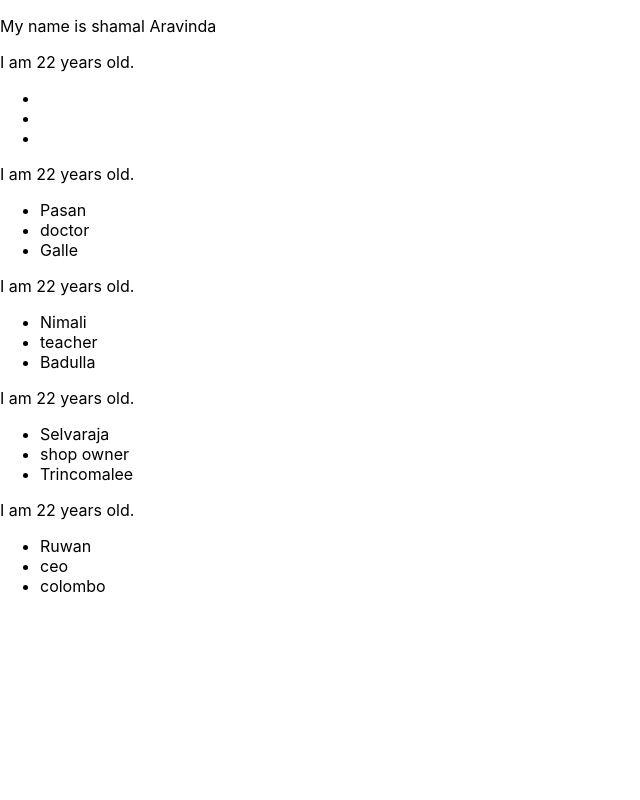
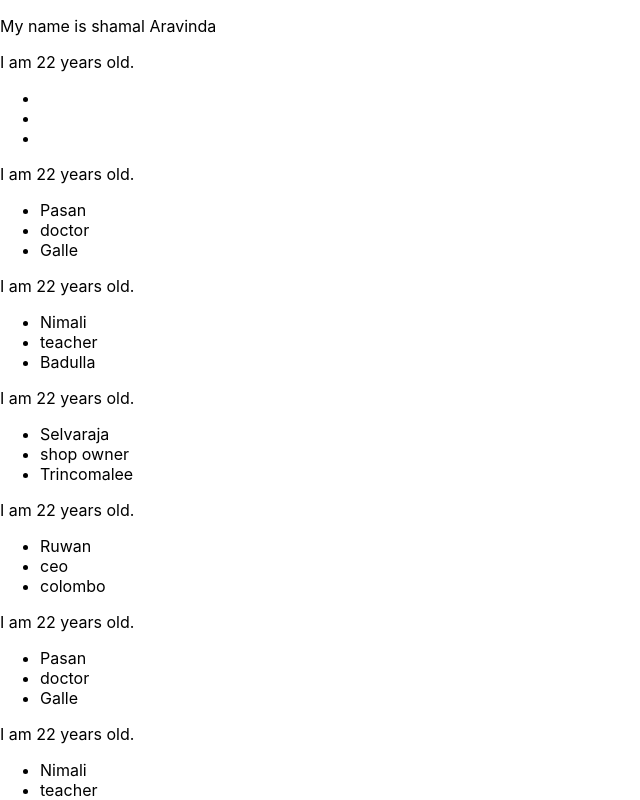
Before and after one commit to MiulesiKulasekara/My-React-Learning, a React (Create React App) app in the folder myreactapp/: page / in a window 1280 px wide. Shown: the top 800 px of the page, without its empty margins (0-640 px from the left). Built offline with nearby package versions, Linux system fonts and the light colour scheme.

Commit message:
Accessing data that in the different file

```diff
--- a/myreactapp/src/App.js
+++ b/myreactapp/src/App.js
@@ -1,50 +1,18 @@
 // import logo from "./logo.svg";
 // import "./App.css";
 
+import { Fragment } from "react";
 import Main from "./Components/Main";
+import { details } from "./Data/Data";
+import { details1 } from "./Data/Data";
+import { details2 } from "./Data/Data";
+// import { details3 } from "./Data/Data";
 
-const details = [
-  {
-    name: "Pasan",
-    position: "doctor",
-    city: "Galle",
-  },
-  {
-    name: "Nimali",
-    position: "teacher",
-    city: "Badulla",
-  },
-  {
-    name: "Selvaraja",
-    position: "shop owner",
-    city: "Trincomalee",
-  },
-  {
-    name: "Ruwan",
-    position: "ceo",
-    city: "colombo",
-  },
-];
-
-function App() {
+ //data access ==> method 3
+const NewBlock = () => {
   return (
-    //One jsx element is retured by return statemet. Multiple element can not be used. But inside one element , It is posible to use multiple elements.
-    // example :
-    // <div>
-    //   <h1></h1>
-    //   <img/>
-    // </div>
-
-    // <> </> ==> This is a react fragment. It is used to wrap multiple elements and make them appere as one
-
-    <div className="App">
-      <p>My name is shamal Aravinda</p>
-
-      <Main></Main>
-
-      {/* -----data accessing -> data in the same file----- */}
-
-      {details.map((element , index) => {
+    <Fragment>
+      {details2.map((element, index) => {
         return (
           <Main
             key={index}
@@ -54,6 +22,60 @@ function App() {
           />
         );
       })}
+    </Fragment>
+  );
+};
+//--------------------------------------------------------------------------------------------------------------------
+
+function App() {
+
+  //data access ==> method 2
+  const myDetails1 = details1?.map((element, index) => {
+    return (
+      <Main
+        key={index}
+        item1={element.name}
+        item2={element.position}
+        item3={element.city}
+      />
+    );
+  });
+  //--------------------------------------------------------------------------------------------------------------------
+  return (
+    //One jsx element is retured by return statemet. Multiple element can not be used. But inside one element , It is posible to use multiple elements.
+    // example :
+    // <div>
+    //   <h1></h1>
+    //   <img/>
+    // </div>
+
+    // <> </> ==> This is a jsx fragment. It is used to wrap multiple elements and make them appere as one
+    // <Fragment> <Fragment/> ==> This is a react fragment. It is used to wrap multiple elements and make them appere as one
+
+    <div className="App">
+      <p>My name is shamal Aravinda</p>
+
+      <Main></Main>
+
+      {/* //data access ==> method 1 */}
+      {details?.map((element, index) => {
+        // ? ==> check data empty or not. if empty map will be stoped
+        return (
+          <Main
+            key={index}
+            item1={element.name}
+            item2={element.position}
+            item3={element.city}
+          />
+        );
+      })}
+
+      {/* //data access ==> method 2 */}
+      {myDetails1}
+
+      {/* //data access ==> method 3 */}
+      <NewBlock />
+
 
       {/* <Main />
       <Main item1 ="aaaa" item2="bbb" item3="ccc"/>
--- /dev/null
+++ b/myreactapp/src/Data/Data.js
@@ -0,0 +1,75 @@
+export const details = [
+  {
+    name: "Pasan",
+    position: "doctor",
+    city: "Galle",
+  },
+  {
+    name: "Nimali",
+    position: "teacher",
+    city: "Badulla",
+  },
+  {
+    name: "Selvaraja",
+    position: "shop owner",
+    city: "Trincomalee",
+  },
+  {
+    name: "Ruwan",
+    position: "ceo",
+    city: "colombo",
+  },
+];
+
+export const details1 = [
+  {
+    name: "Pasan",
+    position: "doctor",
+    city: "Galle",
+  },
+  {
+    name: "Nimali",
+    position: "teacher",
+    city: "Badulla",
+  },
+  {
+    name: "Selvaraja",
+    position: "shop owner",
+    city: "Trincomalee",
+  },
+  {
+    name: "Ruwan",
+    position: "ceo",
+    city: "colombo",
+  },
+];
+
+export const details2 = [
+  {
+    name: "Pasan",
+    position: "doctor",
+    city: "Galle",
+  },
+  {
+    name: "Nimali",
+    position: "teacher",
+    city: "Badulla",
+  },
+  {
+    name: "Selvaraja",
+    position: "shop owner",
+    city: "Trincomalee",
+  },
+  {
+    name: "Ruwan",
+    position: "ceo",
+    city: "colombo",
+  },
+];
+
+export const details3 = [];
+//  The export default keyword is used if it needs to access whole things in the file simultaneously.
+// how to import export defalt ==> import finctionName from "file path";
+
+//  However, the export keyword is used if it needs to access things like objects, functions, and arrays one by one.
+// how to import export ==> import { nameOfTheImportItem } filepath";
```
